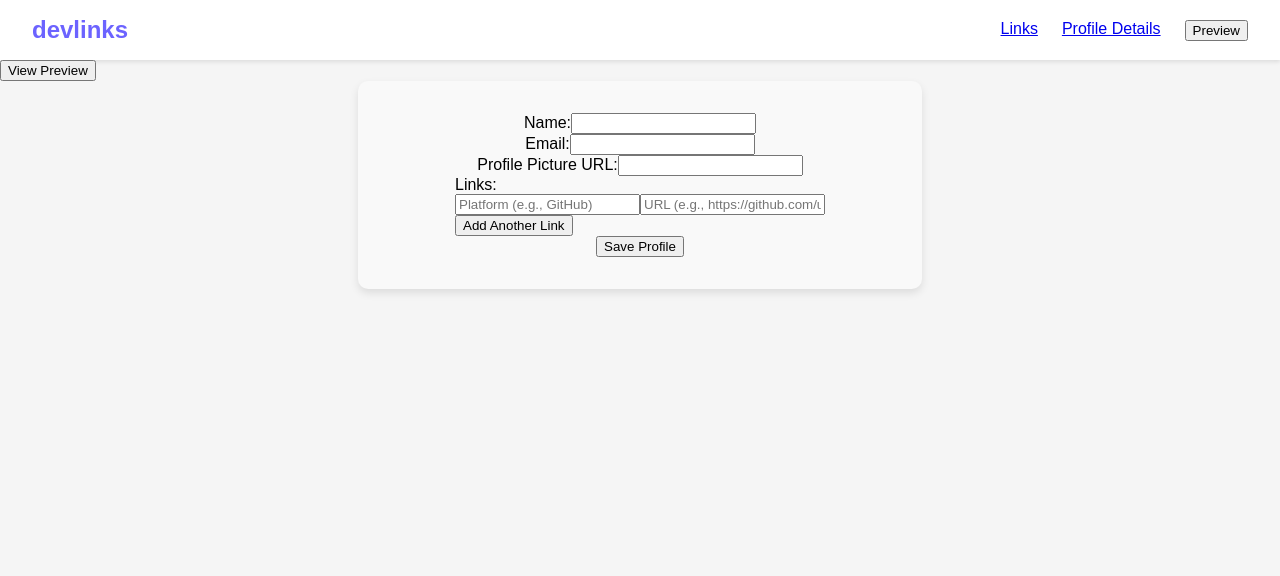
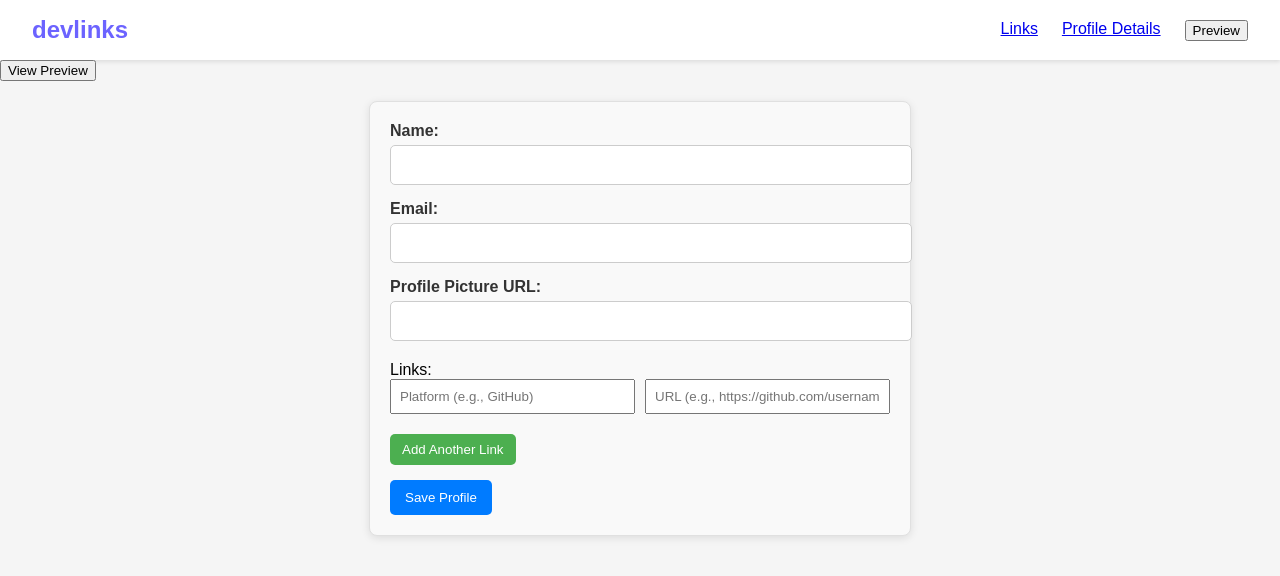
Before and after one commit to BHObserver/Link-sharing-app, a React (Create React App) app: page / in a window 1280 px wide. Shown: the top 576 px of the page. Built offline with nearby package versions, Linux system fonts and the light colour scheme.

Commit message:
Update UserProfileForm.scss

```diff
--- a/src/components/user-profile-form/UserProfileForm.scss
+++ b/src/components/user-profile-form/UserProfileForm.scss
@@ -1,22 +1,70 @@
 .user-profile-form {
-    display: flex;
-    flex-direction: column;
-    align-items: center;
+    background-color: #f9f9f9;
+    padding: 20px;
+    border: 1px solid #e0e0e0;
+    border-radius: 8px;
     max-width: 500px;
-    margin: 0 auto;
-    background-color: #f9f9f9;
-    padding: 2rem;
-    border-radius: 10px;
-    box-shadow: 0 4px 8px rgba(0, 0, 0, 0.1);
+    margin: 20px auto;
+    box-shadow: 0 2px 8px rgba(0, 0, 0, 0.1);
 
-    form {
-      width: 100%;
-      display: flex;
-      flex-direction: column;
-      gap: 1rem;
+    .form-group {
+      margin-bottom: 15px;
+
+      label {
+        display: block;
+        font-weight: bold;
+        margin-bottom: 5px;
+        color: #333;
+      }
+
+      input {
+        width: 100%;
+        padding: 10px;
+        border: 1px solid #ccc;
+        border-radius: 5px;
+        font-size: 16px;
+      }
     }
 
-    .button {
-      margin-top: 1rem;
+    .links-section {
+      margin-top: 20px;
+
+      .link-inputs {
+        display: flex;
+        gap: 10px;
+        margin-bottom: 10px;
+
+        input {
+          flex: 1;
+          padding: 8px;
+        }
+      }
+
+      button {
+        margin-top: 10px;
+        padding: 8px 12px;
+        background-color: #4caf50;
+        color: #fff;
+        border: none;
+        border-radius: 5px;
+        cursor: pointer;
+        &:hover {
+          background-color: #45a049;
+        }
+      }
+    }
+
+    .submit-button {
+      margin-top: 15px;
+      background-color: #007bff;
+      color: #fff;
+      padding: 10px 15px;
+      border: none;
+      border-radius: 5px;
+      cursor: pointer;
+
+      &:hover {
+        background-color: #0056b3;
+      }
     }
   }
```
